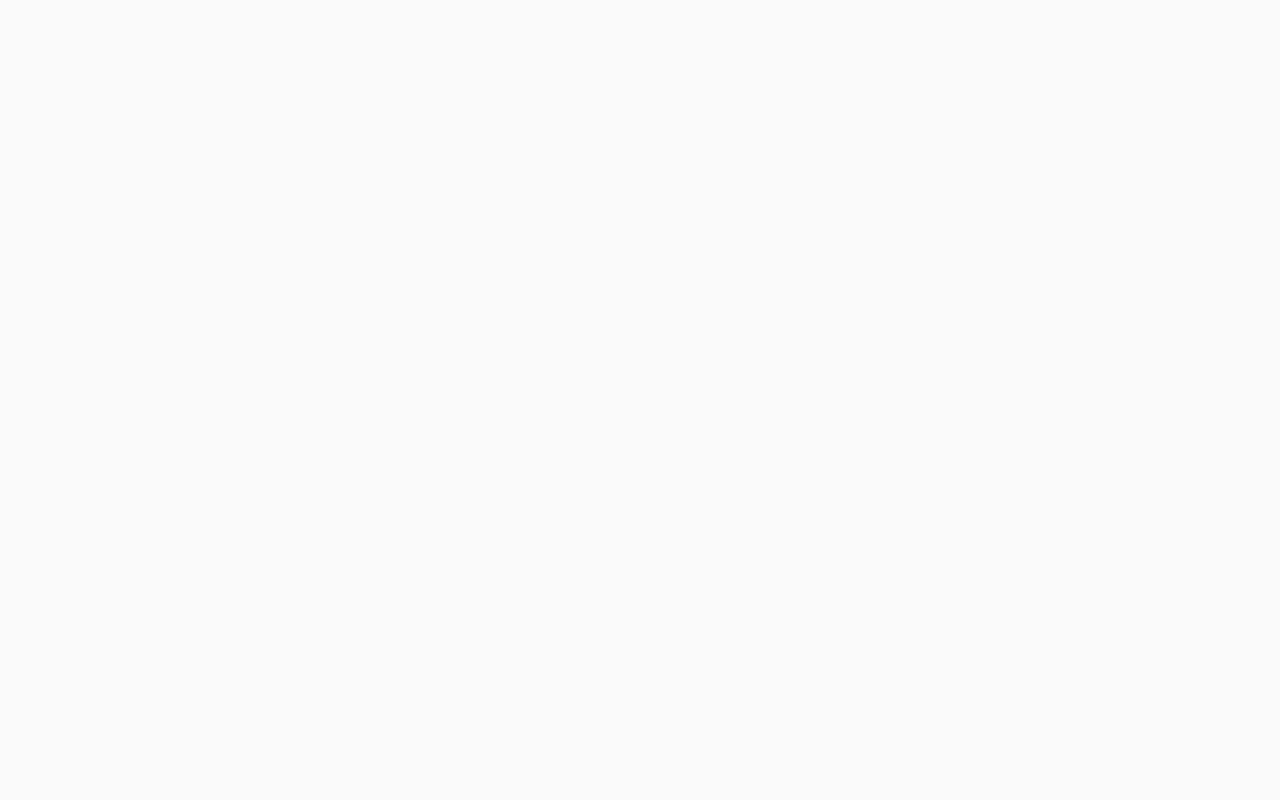
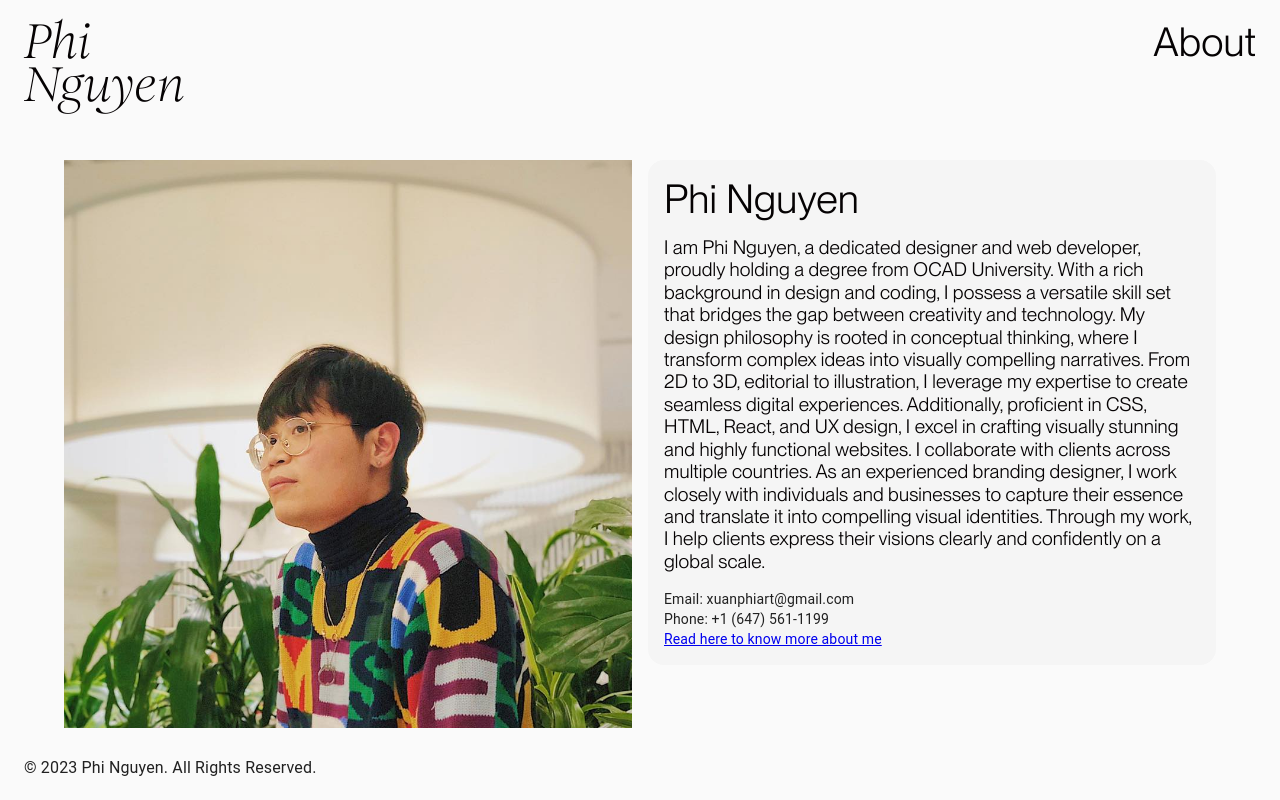
Before and after one commit to fitterhead/porfolio_website, a React (Create React App) app: page /about in a window 1280 px wide. Before the commit this address had no page. Built offline with nearby package versions, Linux system fonts and the light colour scheme.

Commit message:
new commit

```diff
--- /dev/null
+++ b/src/features/details/About.js
@@ -0,0 +1,60 @@
+import React from "react";
+import { Container, Grid, Typography, Box } from "@mui/material";
+
+const About = () => {
+  const openPdfFile = () => {
+    window.open("/Phi Nguyen_Resume.pdf", "_blank");
+  };
+
+  return (
+    <Container maxWidth="lg" style={{ marginTop: "50px" }}>
+      <Grid container spacing={2} alignItems="flex-start">
+        {/* Image */}
+        <Grid item xs={12} md={6}>
+          <img
+            src="/81631351_2811445118914931_1487271570295488512_n.jpg"
+            alt="Profile"
+            style={{ width: "100%", height: "auto" }}
+          />
+        </Grid>
+
+        {/* Personal Information */}
+        <Grid item xs={12} md={6}>
+          <Box p={2} bgcolor="#f5f5f5" borderRadius={4}>
+            <Typography variant="h1" gutterBottom>
+              Phi Nguyen
+            </Typography>
+            <Typography variant="h3" paragraph>
+              I am Phi Nguyen, a dedicated designer and web developer, proudly
+              holding a degree from OCAD University. With a rich background in
+              design and coding, I possess a versatile skill set that bridges
+              the gap between creativity and technology. My design philosophy is
+              rooted in conceptual thinking, where I transform complex ideas
+              into visually compelling narratives. From 2D to 3D, editorial to
+              illustration, I leverage my expertise to create seamless digital
+              experiences. Additionally, proficient in CSS, HTML, React, and UX
+              design, I excel in crafting visually stunning and highly
+              functional websites. I collaborate with clients across multiple
+              countries. As an experienced branding designer, I work closely
+              with individuals and businesses to capture their essence and
+              translate it into compelling visual identities. Through my work, I
+              help clients express their visions clearly and confidently on a
+              global scale.
+            </Typography>
+            <Typography variant="body2">
+              Email: xuanphiart@gmail.com
+              <br />
+              Phone: +1 (647) 561-1199
+              <br />
+              <a href="#" onClick={openPdfFile}>
+                Read here to know more about me
+              </a>
+            </Typography>
+          </Box>
+        </Grid>
+      </Grid>
+    </Container>
+  );
+};
+
+export default About;
--- a/src/features/details/BombeeDetail.js
+++ b/src/features/details/BombeeDetail.js
@@ -22,7 +22,8 @@ function BombeeDetail() {
           flexDirection: "column",
           justifyContent: "center",
           alignItems: "center",
-          aspectRatio: "2038/1359",
+          padding: "3rem",
+          // aspectRatio: "2038/1359",
         }}
       >
         {/* Content for the first Grid item */}
@@ -32,7 +33,15 @@ function BombeeDetail() {
           className="responsive-heading"
           sx={{ paddingBottom: "0.5rem" }}
         >
-          Bombee
+          Bombee Honey
+        </Typography>
+        <Typography
+          variant="h2"
+          align="center"
+          className="responsive-heading"
+          sx={{ paddingBottom: "0.5rem" }}
+        >
+          Identity design for an upcoming Honey brand in Japan
         </Typography>
       </Grid>
       <Grid
--- a/src/features/details/EnneDetail.js
+++ b/src/features/details/EnneDetail.js
@@ -22,7 +22,8 @@ function EnneDetail() {
           flexDirection: "column",
           justifyContent: "center",
           alignItems: "center",
-          aspectRatio: "2038/1359",
+          padding: "3rem",
+          // aspectRatio: "2038/1359",
         }}
       >
         {/* Content for the first Grid item */}
@@ -33,6 +34,34 @@ function EnneDetail() {
           sx={{ paddingBottom: "0.5rem" }}
         >
           Enne Homestay
+        </Typography>
+        <Typography
+          variant="h2"
+          align="center"
+          className="responsive-heading"
+          sx={{ paddingBottom: "0.5rem" }}
+        >
+          "én.nè" encapsulates the unique identity of my guest house nestled in
+          the heart of Da Lat, Vietnam. Drawing inspiration from the profound
+          Japanese concept of Ma (間), which explores the art of negative space,
+          my logo embodies simplicity and harmony. <br />
+          The name "én.nè" carries a delightful wordplay, bearing dual meanings
+          in Vietnamese. Translated, it whimsically signifies "swallow is here,"
+          paying homage to the graceful bird's presence. Additionally, it
+          seamlessly transforms into "Enne" in English, blending cultures within
+          the very essence of my identity.
+          <br /> My logo is meticulously crafted, with the accents "`" artfully
+          stylized into the shape of a branch. This elegant detail mirrors the
+          enchanting natural surroundings of my guest house, perched atop a hill
+          in Da Lat. Surrounded by verdant forests, my space offers a tranquil
+          retreat, where guests can immerse themselves in nature's embrace and
+          find solace in the serene ambiance. <br />
+          At "én.nè," I embrace the beauty of simplicity, weaving together the
+          essence of Ma and the playful nuances of language to create a unique,
+          inviting atmosphere. With a focus on understated elegance and a deep
+          appreciation for the natural world, my guest house promises a
+          memorable stay for travelers seeking a tranquil refuge in the heart of
+          Da Lat.
         </Typography>
       </Grid>
       <Grid
--- a/src/features/details/FairDetail.js
+++ b/src/features/details/FairDetail.js
@@ -24,7 +24,7 @@ function FairDetail() {
           flexDirection: "column",
           justifyContent: "center",
           alignItems: "center",
-          padding:"3rem"
+          padding: "3rem",
           // aspectRatio: "2038/1359",
         }}
       >
@@ -35,7 +35,7 @@ function FairDetail() {
           className="responsive-heading"
           sx={{ paddingBottom: "0.5rem" }}
         >
-          The Un-Michelin Guide to Saigon food destinations
+          Vietnam Typical Good Fair 2023 Poster{" "}
         </Typography>
         <Typography
           variant="h2"
@@ -43,15 +43,11 @@ function FairDetail() {
           className="responsive-heading"
           sx={{ paddingBottom: "0.5rem" }}
         >
-          It is a long established fact that a reader will be distracted by the
-          readable content of a page when looking at its layout. The point of
-          using Lorem Ipsum is that it has a more-or-less normal distribution of
-          letters, as opposed to using 'Content here, content here', making it
-          look like readable English. Many desktop publishing packages and web
-          page editors now use Lorem Ipsum as their default model text, and a
-          search for 'lorem ipsum' will uncover many web sites still in their
-          infancy. Various versions have evolved over the years, sometimes by
-          accident, sometimes on purpose (injected humour and the like).
+          A series of posters I designed for the Vietnam Typical Goods Fair,
+          hosted at the Saigon Exhibition and Convention Center in August 2023.
+          Each poster is meticulously crafted to capture the essence and
+          vibrancy of this esteemed event, showcasing the very best of Vietnam's
+          unique products.
         </Typography>
       </Grid>
 
--- a/src/features/details/RiSpaDetail.js
+++ b/src/features/details/RiSpaDetail.js
@@ -22,7 +22,8 @@ function RiSpaDetail() {
           flexDirection: "column",
           justifyContent: "center",
           alignItems: "center",
-          aspectRatio: "2038/1359",
+          padding: "3rem",
+          // aspectRatio: "2038/1359",
         }}
       >
         {/* Content for the first Grid item */}
@@ -32,7 +33,30 @@ function RiSpaDetail() {
           className="responsive-heading"
           sx={{ paddingBottom: "0.5rem" }}
         >
-          Ri Spa
+          Ri Beauty Spa{" "}
+        </Typography>
+        <Typography
+          variant="h2"
+          align="center"
+          className="responsive-heading"
+          sx={{ paddingBottom: "0.5rem" }}
+        >
+          Ri Beauty Spa is a newly established Japanese beauty salon located in
+          Kawasaki City, founded by a Vietnamese immigrant entrepreneur. The
+          salon aims to provide quality services at reasonable prices, catering
+          to both Japanese consumers and working-class immigrant women. I
+          collaborated with the client during the initial naming stage,
+          conducting market research to understand the competition and identify
+          potential areas of improvement. <br />
+          One observation was the common practice among Japanese beauty salons
+          to use foreign words in their names, assuming it would attract
+          customers. However, this approach often hindered word-of-mouth
+          marketing due to pronunciation challenges. I suggested choosing a name
+          that is easy to read, remember, and pronounce, allowing effortless
+          recommendations from satisfied clients. <br />
+          This strategic approach emphasizes effective communication and aims to
+          position Ri Beauty Spa as a welcoming and accessible destination for
+          all.
         </Typography>
       </Grid>
       <Grid
--- a/src/layouts/MainFooter.js
+++ b/src/layouts/MainFooter.js
@@ -1,9 +1,14 @@
-import React from 'react'
+import React from "react";
+import { Toolbar, Typography } from "@mui/material";
 
 function MainFooter() {
   return (
-    <div>MainFooter</div>
-  )
+    <Toolbar>
+      <Typography variant="body1">
+        © {new Date().getFullYear()} Phi Nguyen. All Rights Reserved.
+      </Typography>
+    </Toolbar>
+  );
 }
 
-export default MainFooter
+export default MainFooter;
--- a/src/layouts/MainHeader.js
+++ b/src/layouts/MainHeader.js
@@ -29,6 +29,7 @@ function MainHeader() {
 
   /* ---------------------- create chuyen route function ---------------------- */
   const handleProject = () => navigate("/");
+  const handleAbout = () => navigate("about");
 
   return (
     <AppBar
@@ -45,7 +46,11 @@ function MainHeader() {
         }}
       >
         <Toolbar disableGutters sx={{ alignItems: "flex-start" }}>
-          <Typography onClick={() => handleProject()} variant="logo">
+          <Typography
+            sx={{ cursor: "pointer" }}
+            onClick={() => handleProject()}
+            variant="logo"
+          >
             Phi <br />
             Nguyen
           </Typography>
@@ -69,7 +74,13 @@ function MainHeader() {
               padding="0rem"
             > */}
             {/* <MenuIcon /> */}
-            <Typography variant="menu">About</Typography>
+            <Typography
+              sx={{ cursor: "pointer" }}
+              onClick={() => handleAbout()}
+              variant="menu"
+            >
+              About
+            </Typography>
             {/* </IconButton> */}
             {/* <Menu
               id="menu-appbar"
--- a/src/routes/index.js
+++ b/src/routes/index.js
@@ -12,6 +12,7 @@ import OkComputer from "../features/details/OkComputer";
 import Beyond from "../features/details/Beyond";
 import Consumerism from "../features/details/Consumerism";
 import Top100Detail from "../features/details/Top100Detail";
+import About from "../features/details/About";
 function Router() {
   return (
     <Routes>
@@ -27,6 +28,7 @@ function Router() {
         <Route path="beyond" element={<Beyond />} />
         <Route path="consumerism" element={<Consumerism />} />
         <Route path="top100" element={<Top100Detail />} />
+        <Route path="about" element={<About />} />
       </Route>
     </Routes>
   );
--- a/src/theme/index.js
+++ b/src/theme/index.js
@@ -56,6 +56,20 @@ const TYPOGRAPHY = {
     },
     "@media (min-width:960px)": {
       fontSize: "2rem", // Font size for screens 960px and above
+    },
+    letterSpacing: "-5",
+    color: "#050203",
+  },
+  /* ----------------------------------- h3 ----------------------------------- */
+  h3: {
+    fontFamily: "NeueMontreal-Book",
+    fontWeight: 400,
+    fontSize: "0.5rem", // Default font size
+    "@media (min-width:600px)": {
+      fontSize: "1rem", // Font size for screens 600px and above
+    },
+    "@media (min-width:960px)": {
+      fontSize: "1.2rem", // Font size for screens 960px and above
     },
     letterSpacing: "-5",
     color: "#050203",
```
Also changed, not shown: src/features/details/SaigonZineDetail.js (+25 -9 lines), public/81631351_2811445118914931_1487271570295488512_n.jpg (added), 1 other file (tests, documents, lock files or other folders).
